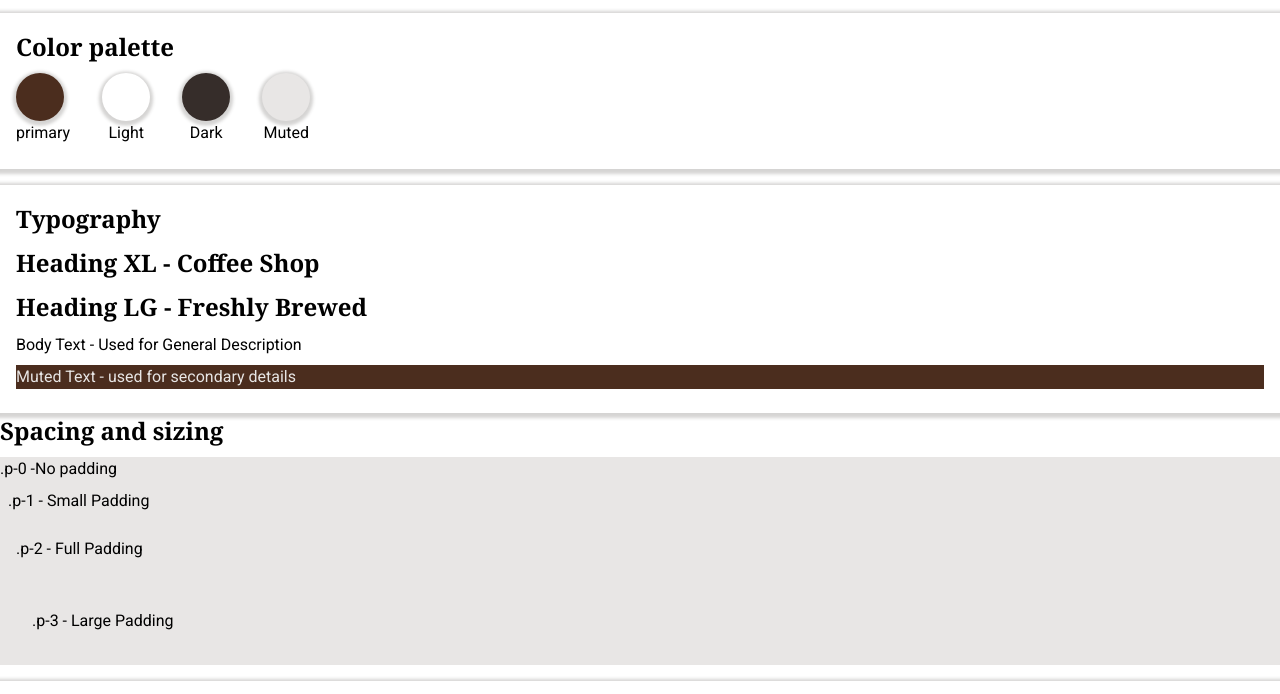
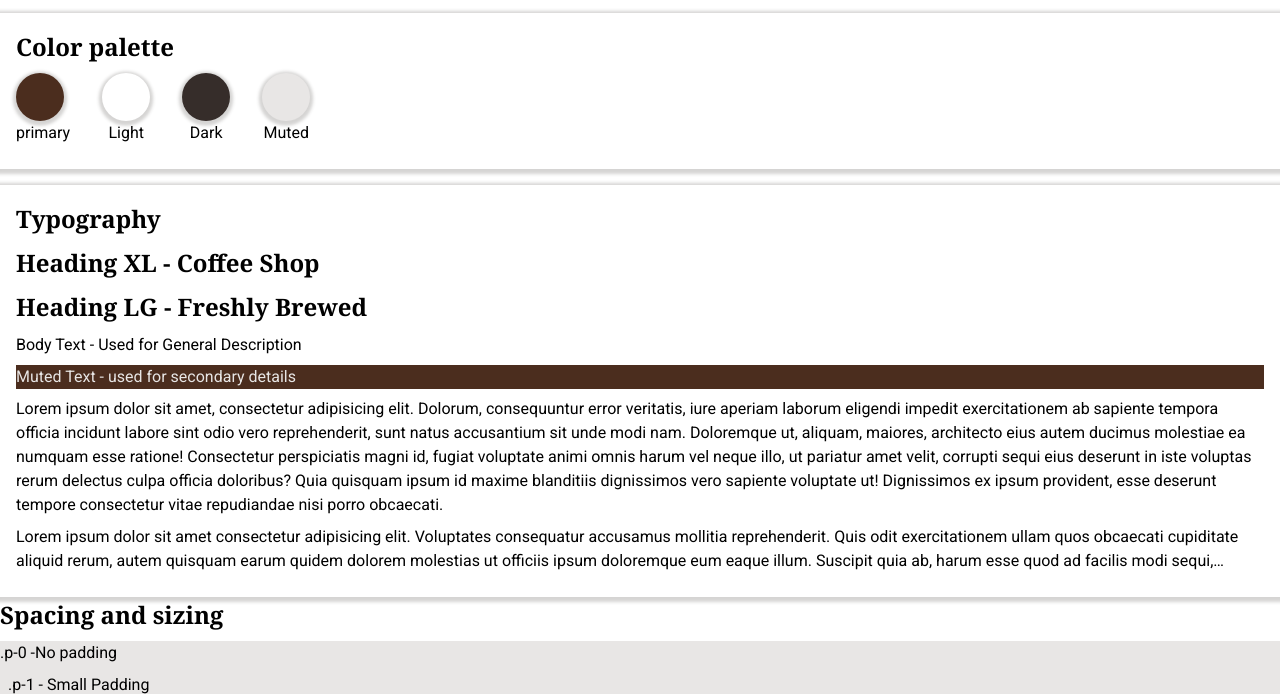
Before and after one commit to emma22cauchi-cmd/website-Design, a plain HTML site: page coffee/style-guide.html in a window 1280 px wide. Shown: the part 83-777 px from the top of the page. Drawn offline with Linux system fonts and the light colour scheme.

Commit message:
completed the style guide

```diff
--- a/coffee/style-guide.html
+++ b/coffee/style-guide.html
@@ -56,6 +56,11 @@
             <h2 class="heading-lg">Heading LG - Freshly Brewed</h2>
             <p> Body Text - Used for General Description </p>
             <p class="bg-primary text-muted">Muted Text - used for secondary details </p>
+
+            <p class="line-1">Lorem ipsum dolor sit amet, consectetur adipisicing elit. Dolorum, consequuntur error veritatis, iure aperiam laborum eligendi impedit exercitationem ab sapiente tempora officia incidunt labore sint odio vero reprehenderit, sunt natus accusantium sit unde modi nam. Doloremque ut, aliquam, maiores, architecto eius autem ducimus molestiae ea numquam esse ratione! Consectetur perspiciatis magni id,
+                fugiat voluptate animi omnis harum vel neque illo, ut pariatur amet velit, corrupti sequi eius deserunt in iste voluptas rerum delectus culpa officia doloribus? Quia quisquam ipsum id maxime blanditiis dignissimos vero sapiente voluptate ut! Dignissimos ex ipsum provident, esse deserunt tempore consectetur vitae repudiandae nisi porro obcaecati.</p>
+             <p class="line-2">Lorem ipsum dolor sit amet consectetur adipisicing elit. Voluptates consequatur accusamus mollitia reprehenderit. Quis odit exercitationem ullam quos obcaecati cupiditate aliquid rerum, autem quisquam earum quidem dolorem molestias ut officiis ipsum doloremque eum eaque illum. Suscipit quia ab, harum esse quod ad facilis modi sequi, maiores provident doloribus vitae distinctio dolores natus ratione voluptates officia voluptatibus iure neque deleniti odio? Tempora maiores in earum reprehenderit, commodi adipisci molestiae labore fuga numquam delectus voluptatem officia aperiam sint, accusamus quae blanditiis enim placeat eaque aliquid, facilis dolores? Explicabo sunt
+                 praesentium hic ab voluptas fugit earum ipsa libero asperiores, magnam sint officiis voluptatibus?</p>
             </section>
 
         <sectio>
--- a/coffee/style.css
+++ b/coffee/style.css
@@ -210,3 +210,20 @@ box-shadow:var(--shadow-dark);
 .swatch .swatch-name{
     text-align: center;
 }
+
+
+/************************************* TEXT ********************************/
+.line-2
+{
+    display: -webkit-box;
+    -webkit-box-orient: vertical;
+    -webkit-line-clamp: 2;
+    line-clamp: 2;
+
+
+
+    height: 3em;
+    overflow: clip;
+    text-overflow: ellipsis;
+
+}
```
Lines whose indentation alone changed are shown as unchanged.
